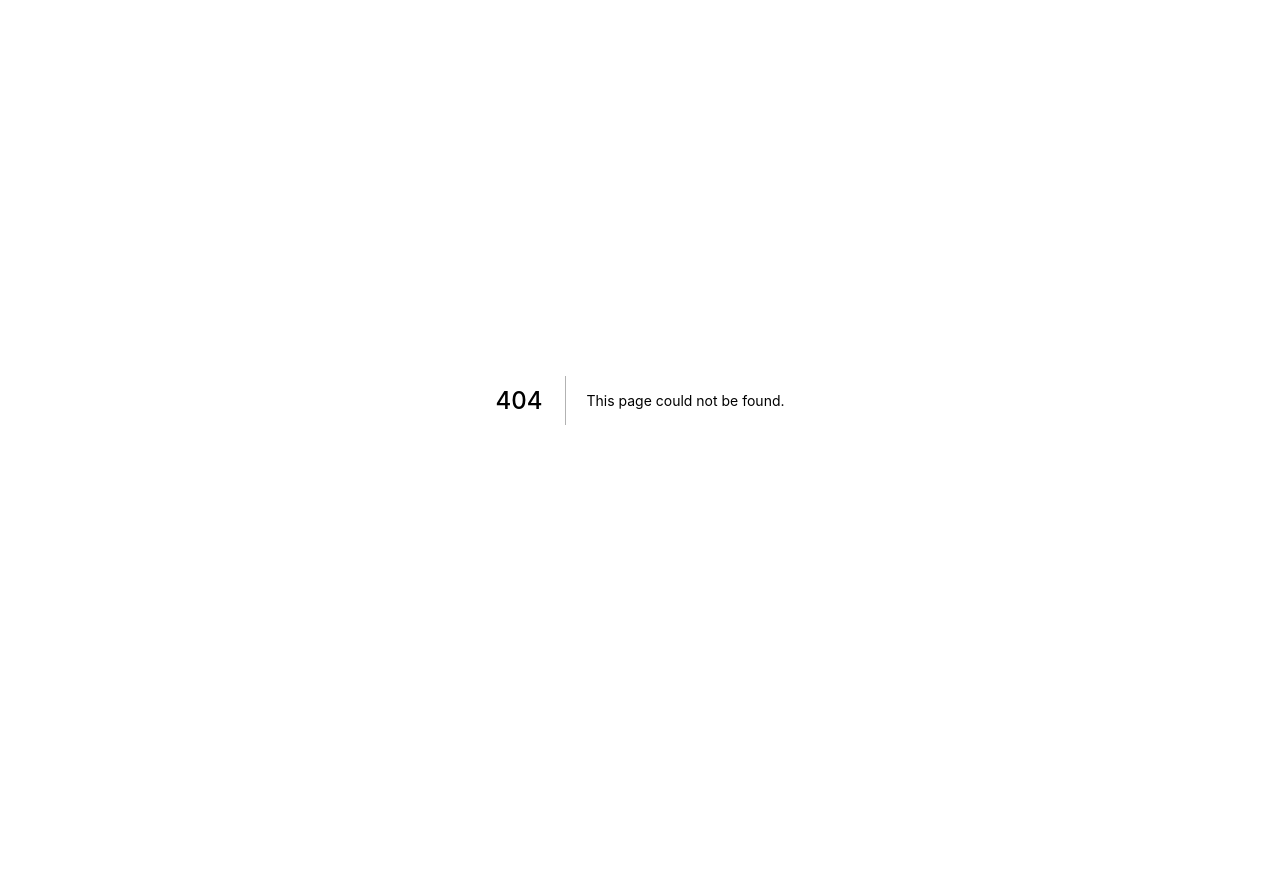
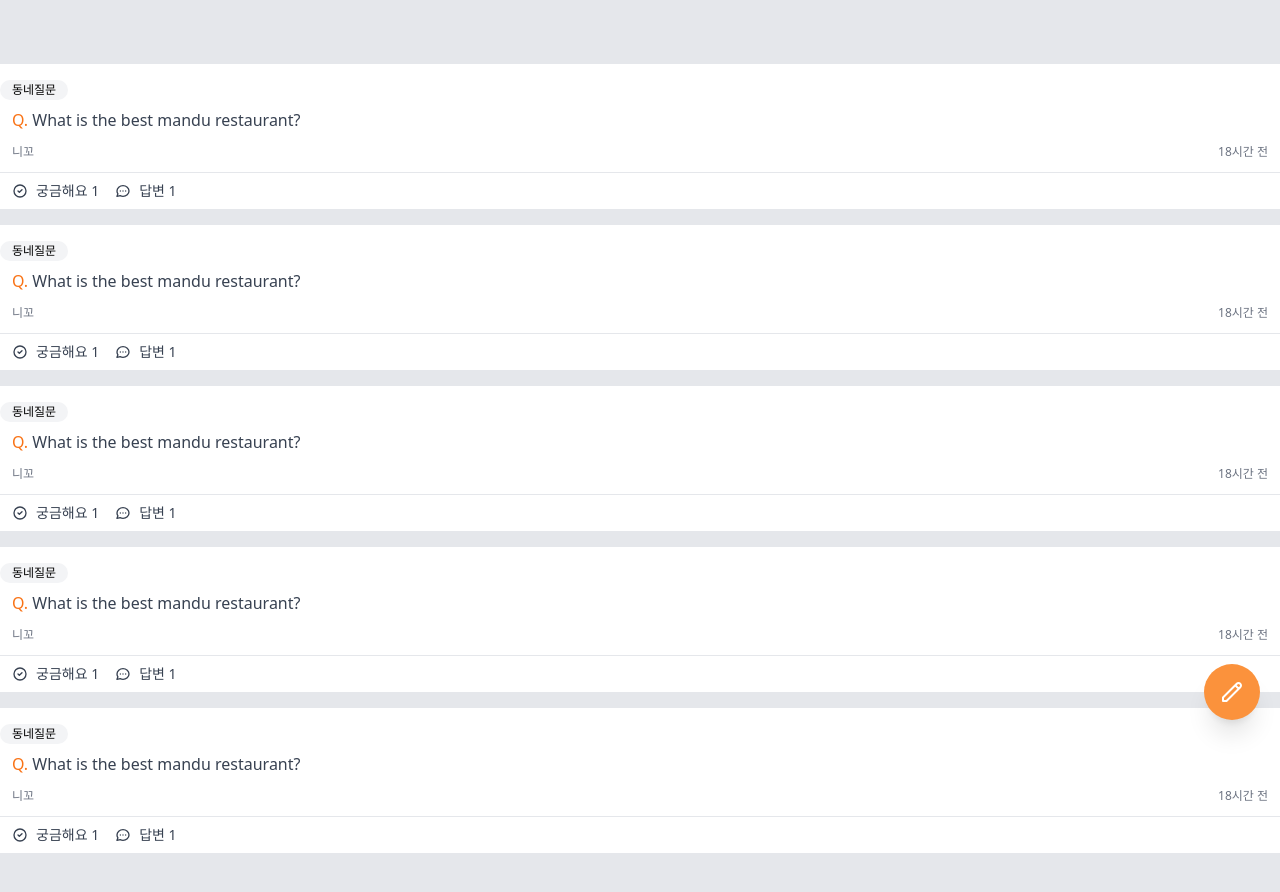
Before and after one commit to leye195/carrot-market-clone, a Next.js app: page /community in a window 1280 px wide. Before the commit this address had no page. Shown: the top 892 px of the page. Before the commit the page ends 800 px from the top, so only its background shows below. Built offline with nearby package versions, Linux system fonts and the light colour scheme.

Commit message:
feat: Community, CommunityPostDetail Pages

```diff
--- /dev/null
+++ b/pages/community/[id].tsx
@@ -0,0 +1,106 @@
+import Button from "components/Button";
+import Profile from "components/Profile";
+import TextArea from "components/TextArea";
+import type { NextPage } from "next";
+
+const CommunityPostDetail: NextPage = () => {
+  return (
+    <div className="py-16">
+      <div className="border-t pt-4">
+        <span className="inline-flex items-center mx-2 px-2 py-0.5 rounded-md text-xs font-medium bg-gray-100">
+          동네질문
+        </span>
+        <Profile className="px-3 mb-3 border-t-0" name="Steve Jebs" />
+      </div>
+      <div className="flex flex-col items-start">
+        <p className="px-3 text-gray-700 ">
+          <span className="text-orange-500 font-medium">Q.</span> What is the
+          best mandu restaurant?
+        </p>
+        <div className="flex space-x-4 mt-3 text-gray-700 px-3 py-2 border-t-[1.5px] border-b-[1.5px] w-full">
+          <span className="flex items-center space-x-2 text-sm">
+            <svg
+              className="w-4 h-4"
+              fill="none"
+              stroke="currentColor"
+              viewBox="0 0 24 24"
+              xmlns="http://www.w3.org/2000/svg"
+            >
+              <path
+                strokeLinecap="round"
+                strokeLinejoin="round"
+                strokeWidth="2"
+                d="M9 12l2 2 4-4m6 2a9 9 0 11-18 0 9 9 0 0118 0z"
+              ></path>
+            </svg>
+            <span>궁금해요 1</span>
+          </span>
+          <span className="flex items-center space-x-2 text-sm">
+            <svg
+              className="w-4 h-4"
+              fill="none"
+              stroke="currentColor"
+              viewBox="0 0 24 24"
+              xmlns="http://www.w3.org/2000/svg"
+            >
+              <path
+                strokeLinecap="round"
+                strokeLinejoin="round"
+                strokeWidth="2"
+                d="M8 12h.01M12 12h.01M16 12h.01M21 12c0 4.418-4.03 8-9 8a9.863 9.863 0 01-4.255-.949L3 20l1.395-3.72C3.512 15.042 3 13.574 3 12c0-4.418 4.03-8 9-8s9 3.582 9 8z"
+              ></path>
+            </svg>
+            <span>답변 1</span>
+          </span>
+        </div>
+      </div>
+      <div className="px-3 my-5 space-y-4">
+        <div className="flex items-start space-x-3">
+          <div className="w-8 h-8 bg-slate-200 rounded-full" />
+          <div>
+            <span className="text-sm block font-medium text-gray-700">
+              Steve Jebs
+            </span>
+            <span className="text-xs text-gray-500 block">2시간 전</span>
+            <p className="text-gray-700">
+              The best mandu restaurant is the one next to my house
+            </p>
+          </div>
+        </div>
+        <div className="flex items-start space-x-3">
+          <div className="w-8 h-8 bg-slate-200 rounded-full" />
+          <div>
+            <span className="text-sm block font-medium text-gray-700">
+              Steve Jebs
+            </span>
+            <span className="text-xs text-gray-500 block">2시간 전</span>
+            <p className="text-gray-700">
+              The best mandu restaurant is the one next to my house
+            </p>
+          </div>
+        </div>
+        <div className="flex items-start space-x-3">
+          <div className="w-8 h-8 bg-slate-200 rounded-full" />
+          <div>
+            <span className="text-sm block font-medium text-gray-700">
+              Steve Jebs
+            </span>
+            <span className="text-xs text-gray-500 block">2시간 전</span>
+            <p className="text-gray-700 mt-2">
+              The best mandu restaurant is the one next to my house
+            </p>
+          </div>
+        </div>
+      </div>
+      <div className="px-3 mt-2">
+        <label></label>
+        <TextArea placeholder="Answer this question!" />
+        <Button className="w-full" type="button">
+          Reply
+        </Button>
+      </div>
+    </div>
+  );
+};
+
+export default CommunityPostDetail;
--- /dev/null
+++ b/pages/community/index.tsx
@@ -0,0 +1,83 @@
+import type { NextPage } from "next";
+import FloatingButton from "components/FloatingButton";
+
+const Community: NextPage = () => {
+  return (
+    <>
+      <div className="py-16 space-y-4 bg-gray-200">
+        {[1, 2, 3, 4, 5].map((_, i) => (
+          <div
+            className="flex flex-col items-start pt-4 bg-white cursor-pointer"
+            key={i}
+          >
+            <span className="flex items-center px-3 py-0.5 rounded-full text-xs font-medium bg-gray-100">
+              동네질문
+            </span>
+            <p className="px-3 mt-2 text-gray-700 ">
+              <span className="text-orange-500 font-medium">Q.</span> What is
+              the best mandu restaurant?
+            </p>
+            <div className="px-3 mt-3 flex items-center justify-between w-full text-gray-500 text-xs font-medium">
+              <span>니꼬</span>
+              <span>18시간 전</span>
+            </div>
+            <div className="flex space-x-4 px-3 mt-3 text-gray-700 py-2 border-t-[1.5px] w-full">
+              <span className="flex items-center space-x-2 text-sm">
+                <svg
+                  className="w-4 h-4"
+                  fill="none"
+                  stroke="currentColor"
+                  viewBox="0 0 24 24"
+                  xmlns="http://www.w3.org/2000/svg"
+                >
+                  <path
+                    strokeLinecap="round"
+                    strokeLinejoin="round"
+                    strokeWidth="2"
+                    d="M9 12l2 2 4-4m6 2a9 9 0 11-18 0 9 9 0 0118 0z"
+                  ></path>
+                </svg>
+                <span>궁금해요 1</span>
+              </span>
+              <span className="flex items-center space-x-2 text-sm">
+                <svg
+                  className="w-4 h-4"
+                  fill="none"
+                  stroke="currentColor"
+                  viewBox="0 0 24 24"
+                  xmlns="http://www.w3.org/2000/svg"
+                >
+                  <path
+                    strokeLinecap="round"
+                    strokeLinejoin="round"
+                    strokeWidth="2"
+                    d="M8 12h.01M12 12h.01M16 12h.01M21 12c0 4.418-4.03 8-9 8a9.863 9.863 0 01-4.255-.949L3 20l1.395-3.72C3.512 15.042 3 13.574 3 12c0-4.418 4.03-8 9-8s9 3.582 9 8z"
+                  ></path>
+                </svg>
+                <span>답변 1</span>
+              </span>
+            </div>
+          </div>
+        ))}
+      </div>
+      <FloatingButton>
+        <svg
+          className="w-6 h-6"
+          fill="none"
+          stroke="currentColor"
+          viewBox="0 0 24 24"
+          xmlns="http://www.w3.org/2000/svg"
+        >
+          <path
+            strokeLinecap="round"
+            strokeLinejoin="round"
+            strokeWidth="2"
+            d="M15.232 5.232l3.536 3.536m-2.036-5.036a2.5 2.5 0 113.536 3.536L6.5 21.036H3v-3.572L16.732 3.732z"
+          ></path>
+        </svg>
+      </FloatingButton>
+    </>
+  );
+};
+
+export default Community;
--- a/pages/enter.tsx
+++ b/pages/enter.tsx
@@ -1,4 +1,4 @@
-import { NextPage } from "next";
+import type { NextPage } from "next";
 import { useState } from "react";
 
 import Button from "components/Button";
--- a/pages/index.tsx
+++ b/pages/index.tsx
@@ -1,4 +1,5 @@
 import type { NextPage } from "next";
+import FloatingButton from "components/FloatingButton";
 
 const Home: NextPage = () => {
   return (
@@ -56,11 +57,7 @@ const Home: NextPage = () => {
           </div>
         </div>
       ))}
-      <button
-        className="fixed bottom-20 right-5 bg-orange-400 rounded-full p-3 text-white shadow-xl
-        hover:bg-orange-500 cursor-pointer transition-colors
-      "
-      >
+      <FloatingButton>
         <svg
           className="h-6 w-6"
           xmlns="http://www.w3.org/2000/svg"
@@ -76,7 +73,7 @@ const Home: NextPage = () => {
             d="M12 6v6m0 0v6m0-6h6m-6 0H6"
           />
         </svg>
-      </button>
+      </FloatingButton>
     </div>
   );
 };
--- a/pages/items/[id].tsx
+++ b/pages/items/[id].tsx
@@ -1,20 +1,13 @@
-import { NextPage } from "next";
+import type { NextPage } from "next";
 import Button from "components/Button";
+import Profile from "components/Profile";
 
 const ItemDetail: NextPage = () => {
   return (
     <div className="px-4 py-16">
       <div className="mb-5">
         <div className="h-96 bg-slate-300 -mx-4" />
-        <div className="flex items-center space-x-4 py-4 border-t border-b cursor-pointer">
-          <div className="w-12 h-12 bg-slate-300 rounded-full" />
-          <div>
-            <p className="text-sm font-medium text-gray-700">Steve Jebs</p>
-            <p className="text-xs font-medium text-gray-500">
-              View Profile &rarr;
-            </p>
-          </div>
-        </div>
+        <Profile name="Steve Jebs" />
         <div className="mt-6">
           <h1 className="text-3xl font-bold text-gray-900">Galaxy S100</h1>
           <span className="text-2xl mt-3 text-gray-900">$100</span>
--- a/pages/items/upload.tsx
+++ b/pages/items/upload.tsx
@@ -1,5 +1,6 @@
-import { NextPage } from "next";
+import type { NextPage } from "next";
 import Button from "components/Button";
+import TextArea from "components/TextArea";
 
 const ItemUpload: NextPage = () => {
   return (
@@ -54,13 +55,7 @@ const ItemUpload: NextPage = () => {
         >
           Description
         </label>
-        <textarea
-          id="description"
-          className="mb-4 shadow-sm w-full resize-none rounded-md outline-none border-gray-300
-            focus:outline-none focus:ring-orange-400 focus:border-orange-400
-          "
-          rows={4}
-        ></textarea>
+        <TextArea id="description" />
       </div>
       <Button type="button">Upload product</Button>
     </div>
```
Also changed, not shown: pages/_app.tsx (+4 -4 lines).
